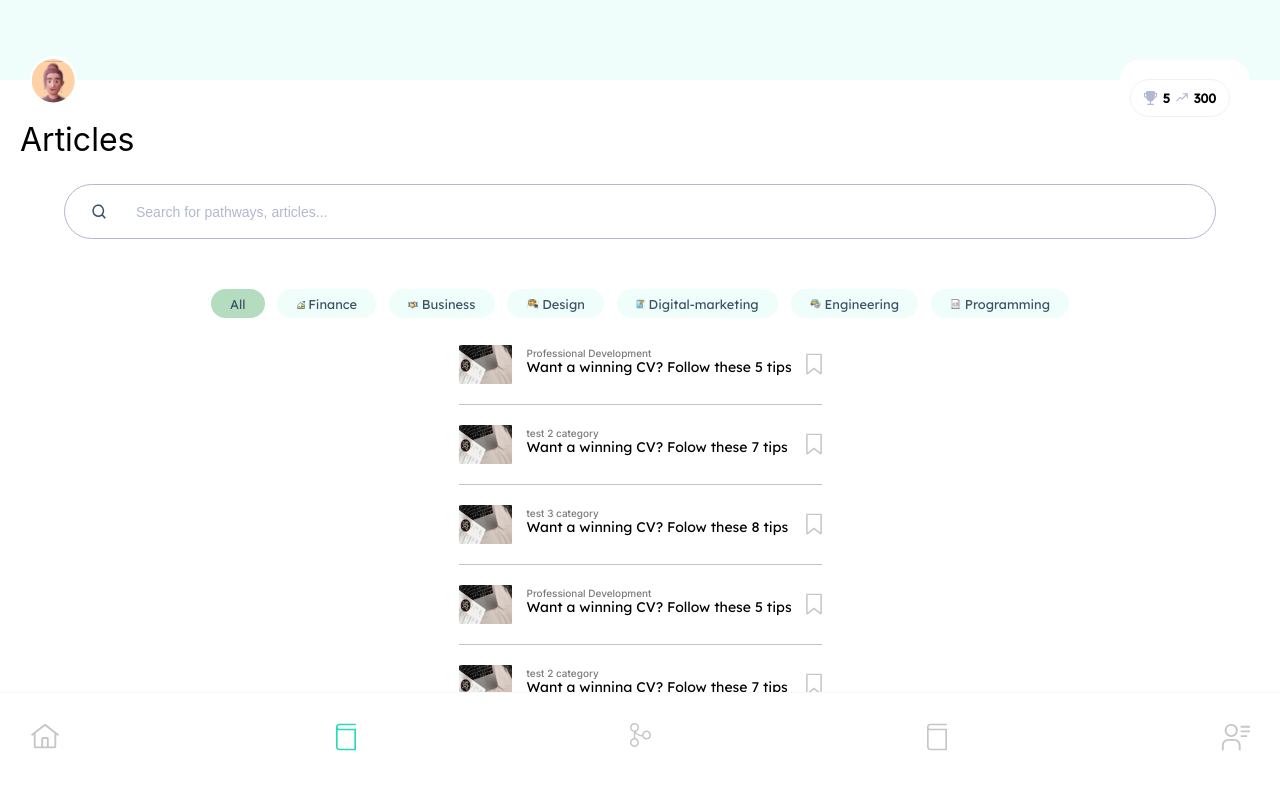
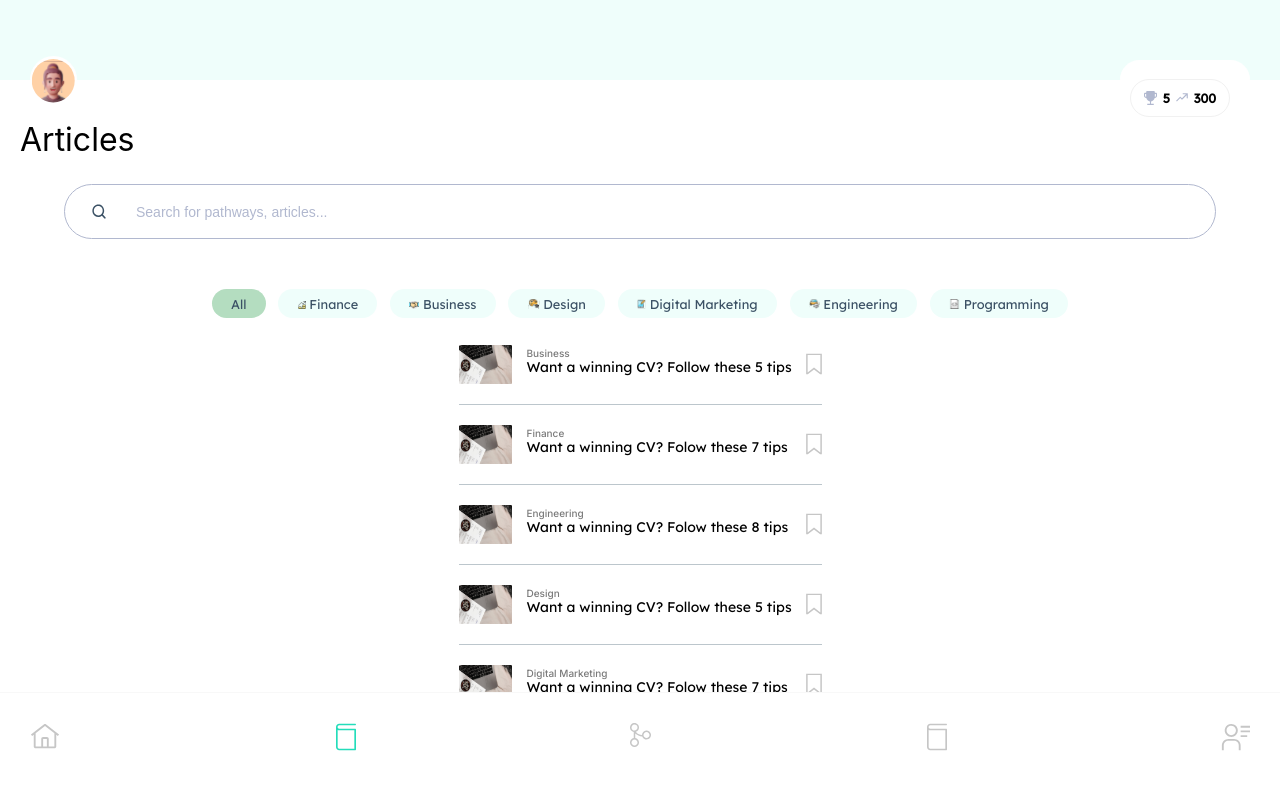
Before and after one commit to ecf123/ecf-fe-prototype, a React (Create React App) app: page /articles in a window 1280 px wide. Shown: the top 800 px of the page. Built offline with nearby package versions, Linux system fonts and the light colour scheme; no server answers.

Commit message:
pulled from main

```diff
--- a/src/assets/data/dummyArticleCardInformation.js
+++ b/src/assets/data/dummyArticleCardInformation.js
@@ -14,7 +14,7 @@ const articleContent = [
 const articleInfo = [
     {
         title: "Want a winning CV? Follow these 5 tips",
-        category: "Professional Development",
+        category: "Business",
         thumbnail: image,
         id: 1,
         isActive: false,
@@ -23,7 +23,7 @@ const articleInfo = [
         articleContent: articleContent
     },
     {
-        category: "test 2 category",
+        category: "Finance",
         thumbnail: image,
         id: 2,
         isActive: false,
@@ -33,7 +33,7 @@ const articleInfo = [
         articleContent: articleContent
     },
     {
-        category: "test 3 category",
+        category: "Engineering",
         thumbnail: image,
         id: 3,
         isActive: false,
@@ -44,7 +44,7 @@ const articleInfo = [
     },
     {
         title: "Want a winning CV? Follow these 5 tips",
-        category: "Professional Development",
+        category: "Design",
         thumbnail: image,
         id: 1,
         isActive: false,
@@ -53,7 +53,7 @@ const articleInfo = [
         articleContent: articleContent
     },
     {
-        category: "test 2 category",
+        category: "Digital Marketing",
         thumbnail: image,
         id: 2,
         isActive: false,
@@ -63,7 +63,7 @@ const articleInfo = [
         articleContent: articleContent
     },
     {
-        category: "test 3 category",
+        category: "Programming",
         thumbnail: image,
         id: 3,
         isActive: false,
--- a/src/components/FilterTag/FilterTag.jsx
+++ b/src/components/FilterTag/FilterTag.jsx
@@ -11,7 +11,7 @@ const filtersArray = [
     { id: "finance", name: "Finance", img: performanceMoney },
     { id: "business", name: "Business", img: handshake },
     { id: "design", name: "Design", img: paintingPalette },
-    { id: "digital-marketing", name: "Digital-marketing", img: phoneWrite },
+    { id: "digital-marketing", name: "Digital Marketing", img: phoneWrite },
     { id: "engineering", name: "Engineering", img: carActions },
     { id: "programming", name: "Programming", img: fileCode },
 ];
--- a/src/components/SearchBar/SearchBar.jsx
+++ b/src/components/SearchBar/SearchBar.jsx
@@ -2,10 +2,10 @@ import React from 'react';
 import search from "./../../assets/images/search.svg";
 import "./SearchBar.scss"
 
-const SearchBar = ({handleChange}) => {
+const SearchBar = ({handleInput}) => {
 
   return (
-    <form className='search-bar' onSubmit= {handleChange}>
+    <form className='search-bar' onSubmit={handleInput}>
         <label className='search-bar__label' htmlFor='search-button'>Search button</label>
         <input type="image" className='search-bar__image' id="search-button" src={search}  alt="search icon" />
         <label className='search-bar__label' htmlFor="search">Search</label>
--- a/src/containers/Articles/Articles.jsx
+++ b/src/containers/Articles/Articles.jsx
@@ -11,7 +11,21 @@ import "./Articles.scss";
 const Articles = ({ articleInfo, userProfile }) => {
 
   // eslint-disable-next-line no-unused-vars
-  const [searchCriteria, setSearchCriteria] = useState("");
+  const [searchTerm, setSearchTerm] = useState("");
+  const [selectedTag, setSelectedTag] = useState(["All"])
+
+  const searchTermChange = event => {
+    event.preventDefault()
+    const cleanInput = event.target.search.value.toLowerCase();
+    setSearchTerm(cleanInput);
+  }
+
+  const filteredArticles = articleInfo.filter(article => {
+    const articleTitleLower = article.title.toLowerCase();
+
+
+    return articleTitleLower.includes(searchTerm)
+  })
 
   return (
     <div className='articles'>
@@ -20,9 +34,9 @@ const Articles = ({ articleInfo, userProfile }) => {
       </header>
       <div className="articles__content">
         <h2 className='articles__title'>Articles</h2>
-        <SearchBar handleChange={setSearchCriteria} />
+        <SearchBar handleInput={searchTermChange} />
         <FilterTag />
-        <ArticleCardList articleInfo={articleInfo} />
+        <ArticleCardList articleInfo={filteredArticles} />
         <Navigation />
       </div>
     </div>
```
